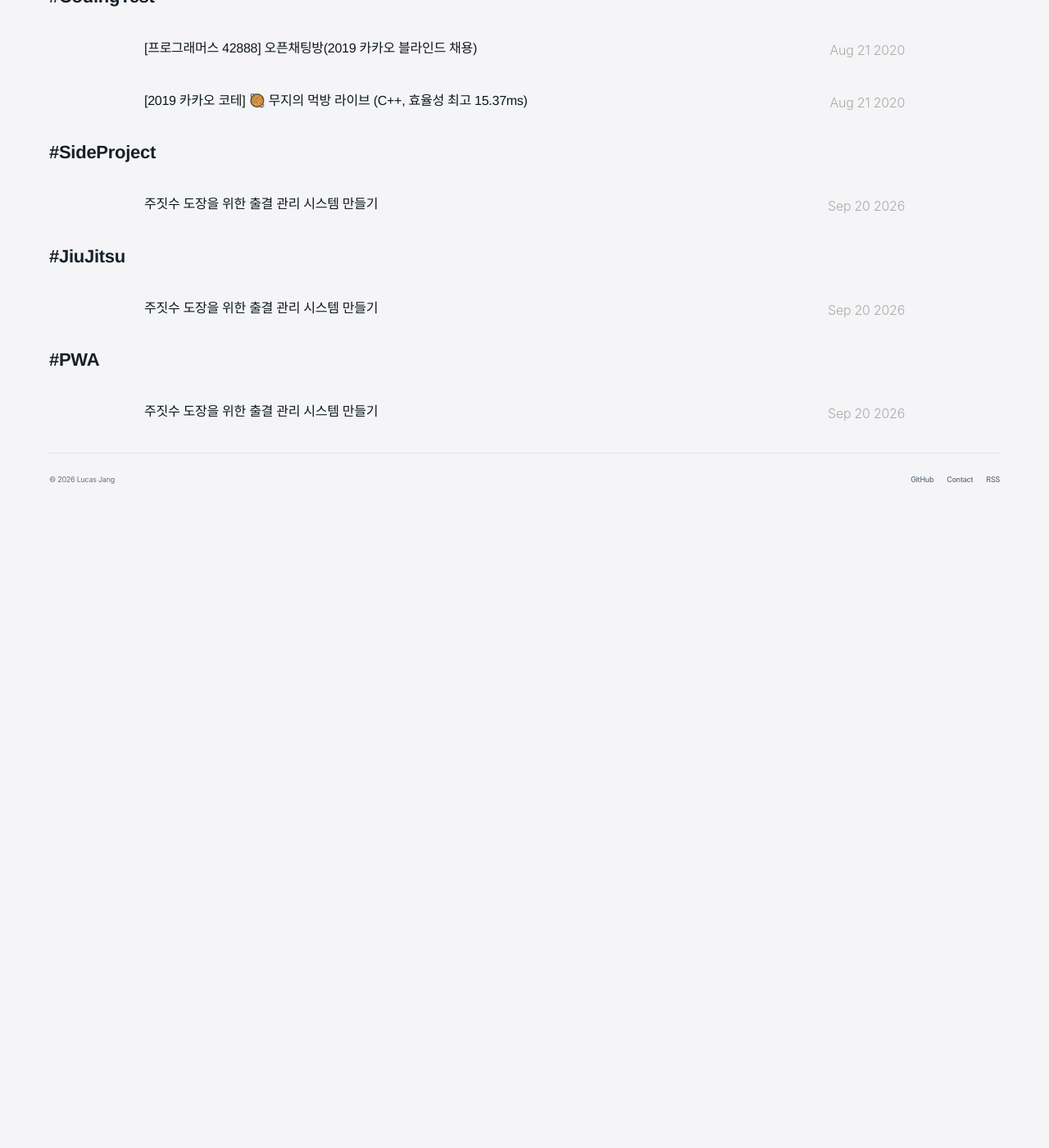
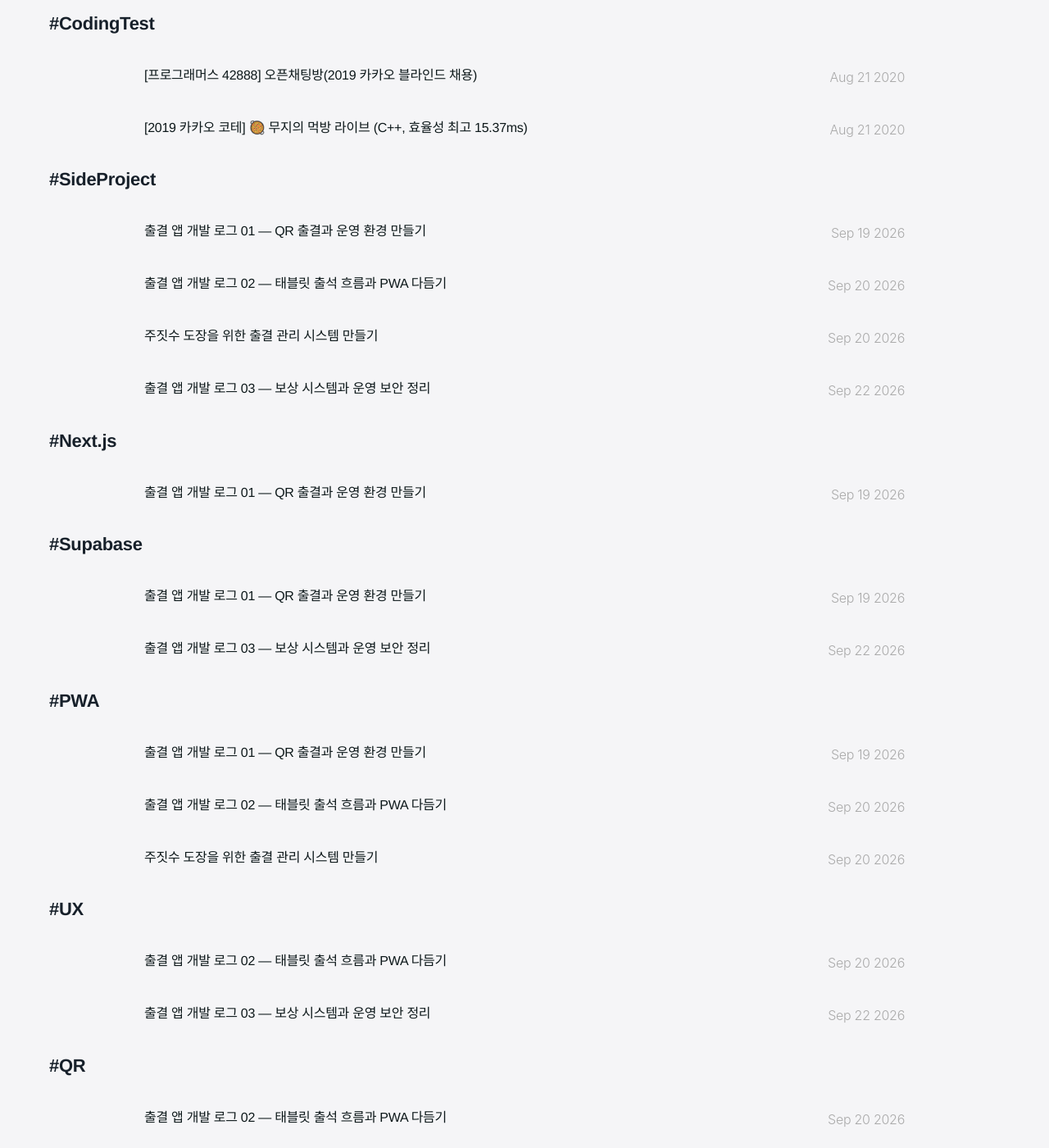
Before and after one commit to Lucas-Jang/lucas-jang.github.io, a Jekyll site: the page built from tags.html, in a window 1280 px wide and 1400 px high, scrolled down 1786 px. Shown: the whole window at 82% size. Built offline with Jekyll 4.4.1, drawn with Linux system fonts in a browser that asks for light colours; before the commit the page ends 2416 px from its top, so only the background shows below that; some of the changed text lies outside the part shown.

Commit message:
Add daily attendance app development logs

```diff
--- /dev/null
+++ b/_posts/2026-09-19-attendance-log-2026-09-19.md
@@ -0,0 +1,40 @@
+---
+layout: post
+title: "출결 앱 개발 로그 01 — QR 출결과 운영 환경 만들기"
+date: 2026-09-19
+category: blog
+topics: [development]
+tags: [SideProject, Next.js, Supabase, PWA]
+image: /assets/images/categories/development.jpg
+description: "회원 QR, 태블릿 스캔, 관리자 출결 관리와 라즈베리 파이 운영 기반을 구성했다."
+---
+
+주짓수 도장에서 실제로 쓸 출결 앱의 첫 번째 목표는 회원이 빠르게 출석하고, 사범님이 기록을 바로 확인할 수 있게 만드는 일이었다.
+
+이번 날짜에는 QR 출결의 기본 흐름과 운영 환경을 함께 구성했다.
+
+## 만든 흐름
+
+1. 회원이 네 자리 PIN으로 로그인한다.
+2. 회원 화면에서 당일 QR을 연다.
+3. 입구 태블릿이 QR을 읽고 서버에 출석을 저장한다.
+4. 태블릿은 이름, 완료 표시, 시간과 소리로 결과를 즉시 알려 준다.
+5. 관리자는 날짜별 명단에서 출석 기록을 확인하거나 수정한다.
+
+QR을 단순 회원 번호로 만들지 않고, 당일에만 쓸 수 있는 토큰으로 구성했다. 새 QR을 만들면 이전 미사용 토큰은 더 이상 사용할 수 없고, 이미 사용한 토큰도 다시 출석 처리되지 않는다. 같은 회원이 같은 세션에 중복으로 기록되는 문제도 데이터베이스 제약으로 막았다.
+
+## 관리자 화면
+
+관리자에게 중요한 것은 전체 기록보다 지금 확인해야 할 사람을 빠르게 찾는 것이다. 그래서 날짜 조회, 이름 검색, `전체 / 출석 / 출석 전` 필터와 수동 출석 처리를 넣었다. 잘못 누른 출석은 완료 메시지에서 바로 되돌릴 수 있도록 했다.
+
+카메라가 동작하지 않는 상황도 고려했다. 스캔을 다시 시도할 수 있게 했고, 계속 실패하면 네 자리 PIN으로 출석하는 대체 경로를 제공했다.
+
+## 운영 환경
+
+Next.js와 Supabase를 사용해 회원·출석 데이터를 분리해 저장했다. 도장 태블릿은 라즈베리 파이에서 앱을 실행하고, 외부 접속은 HTTPS 터널로 연결하도록 설치·업데이트 스크립트를 정리했다. 비밀 값은 배포 환경 변수에 두고 저장소에는 넣지 않았다.
+
+## 다음 기록
+
+다음에는 실제 입구 태블릿과 휴대폰에서 출석 과정을 더 빠르게 만드는 작업을 진행한다.
+
+[다음 글: 출결 흐름과 PWA 다듬기]({{ '/attendance-log-2026-09-20/' | relative_url }})
--- /dev/null
+++ b/_posts/2026-09-20-attendance-log-2026-09-20.md
@@ -0,0 +1,35 @@
+---
+layout: post
+title: "출결 앱 개발 로그 02 — 태블릿 출석 흐름과 PWA 다듬기"
+date: 2026-09-20
+category: blog
+topics: [development]
+tags: [SideProject, PWA, UX, QR]
+image: /assets/images/categories/development.jpg
+description: "스캔 결과 피드백, 회원 PIN 관리, 앱 시작 화면과 오프라인 대응을 실제 사용 흐름에 맞춰 다듬었다."
+---
+
+첫 구조를 만든 뒤에는 출석이 저장됐다는 사실을 사용자가 확실히 알 수 있게 하는 데 집중했다. 입구에서는 여러 사람이 연달아 태블릿을 사용하므로, 한 번의 처리 결과가 다음 사람을 막지 않아야 한다.
+
+## 저장 결과를 먼저 보여주기
+
+QR을 읽었다고 바로 성공으로 표시하지 않았다. 서버 저장이 끝난 뒤에만 완료 화면을 보여 주고, 실패한 경우에는 재시도와 PIN 출석으로 이어지는 행동을 분명하게 나눴다.
+
+회원 화면에도 오늘 출석 여부와 저장 시간을 추가했다. QR을 열었다는 것과 실제 출석이 저장됐다는 것은 다르기 때문이다. 회원이 운동을 마친 뒤 다시 확인했을 때도 상태가 바로 보이도록 했다.
+
+## 회원 PIN 관리
+
+관리자 화면에서 회원별 PIN을 설정하고 갱신할 수 있게 만들었다. 회원은 처음 로그인한 뒤 자신의 PIN을 설정한다. 이 방식으로 QR을 열기 어려운 날에도 출석 수단을 유지하면서, 관리자만 모든 PIN을 알게 되는 구조는 피했다.
+
+## 태블릿과 앱 시작 화면
+
+입구 태블릿은 스캔 화면을 우선으로 배치하고, 스캔 중에도 홈과 관리자 메뉴로 돌아갈 수 있게 했다. 카메라 전환과 권한 오류 안내도 태블릿 화면에서 바로 처리할 수 있게 정리했다.
+
+PWA 설치와 서비스 워커를 추가해 앱을 설치형으로 열 수 있게 했고, 출석 후 갱신해야 하는 데이터는 짧게 캐시했다. 시작 애니메이션은 한 세션에 한 번만 재생하고, 긴 로딩으로 느껴지지 않도록 시간을 줄였다.
+
+## 다음 기록
+
+이후에는 출석을 단순 기록으로 끝내지 않고, 수련 습관을 확인할 수 있는 보상과 관리자 보안 흐름을 추가한다.
+
+[이전 글: QR 출결과 운영 환경 만들기]({{ '/attendance-log-2026-09-19/' | relative_url }})
+[다음 글: 보상 시스템과 운영 보안 정리]({{ '/attendance-log-2026-09-22/' | relative_url }})
--- /dev/null
+++ b/_posts/2026-09-22-attendance-log-2026-09-22.md
@@ -0,0 +1,34 @@
+---
+layout: post
+title: "출결 앱 개발 로그 03 — 보상 시스템과 운영 보안 정리"
+date: 2026-09-22
+category: blog
+topics: [development]
+tags: [SideProject, Security, UX, Supabase]
+image: /assets/images/categories/development.jpg
+description: "출석 보상, 관리자 패턴 인증, 로그인 제한과 키오스크 입력 흐름을 정리했다."
+---
+
+출석 횟수만 쌓이면 기록은 남지만 수련 습관을 돌아보기 어렵다. 오늘은 회원에게는 수련 기록을, 관리자에게는 안전한 운영 흐름을 제공하는 작업을 진행했다.
+
+## 출석 보상
+
+출석 기록을 바탕으로 포인트, 주간 연속 달성, 월간 배지와 보상을 계산하는 구조를 추가했다. 같은 날짜에 여러 번 출석하더라도 보상이 중복되지 않도록 출석 세션을 기준으로 처리했다.
+
+회원 화면은 보상 목록을 모두 보여주기보다 현재 상태와 다음 목표가 먼저 보이게 간소화했다. 관리자는 보상 현황을 확인할 수 있고, 회원은 획득한 보상을 선택해 적용할 수 있다.
+
+## 관리자 인증과 운영 안전장치
+
+관리자 PIN 외에 패턴 인증을 추가했다. 초기 설정과 검증을 분리했고, 인증 정보는 평문이 아닌 해시로 저장한다. 로그인 요청에는 시도 횟수 제한을 두어 반복적인 대입을 줄였다.
+
+임시로 만들었던 초기화 경로는 출시 전 제거했다. 운영 편의를 위해 남겨 둔 기능이 실제 서비스에서는 우회 경로가 되지 않도록, 배포 흐름에서 한 번 더 확인했다.
+
+## 키오스크 화면
+
+입구 태블릿에서는 스캔 영역과 PIN 입력을 더 크게 다듬었다. 숫자 입력과 패턴 입력은 손가락으로 조작하는 환경을 기준으로 간격과 피드백을 조정했다. 화면에서 지금 어떤 입력을 기다리는지 바로 알 수 있게 하는 데 초점을 맞췄다.
+
+## 다음 단계
+
+다음에는 실제 도장 사용 기록을 보면서 NFC 키링 출석, 주간 목표, 예외 상황을 추가로 검토할 예정이다.
+
+[이전 글: 태블릿 출석 흐름과 PWA 다듬기]({{ '/attendance-log-2026-09-20/' | relative_url }})
```
Also changed, not shown: _posts/2026-09-20-jiu-jitsu-attendance-management-system.md (+1 -1 lines).
